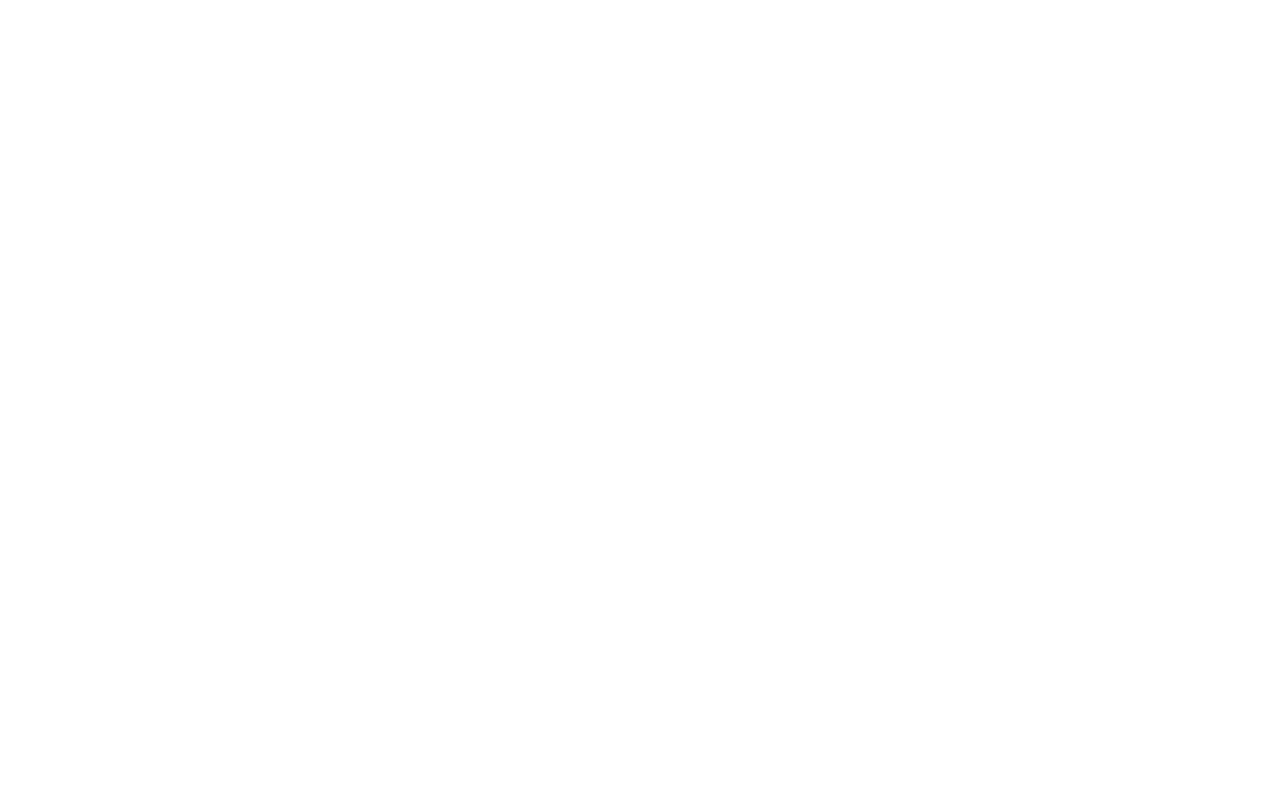
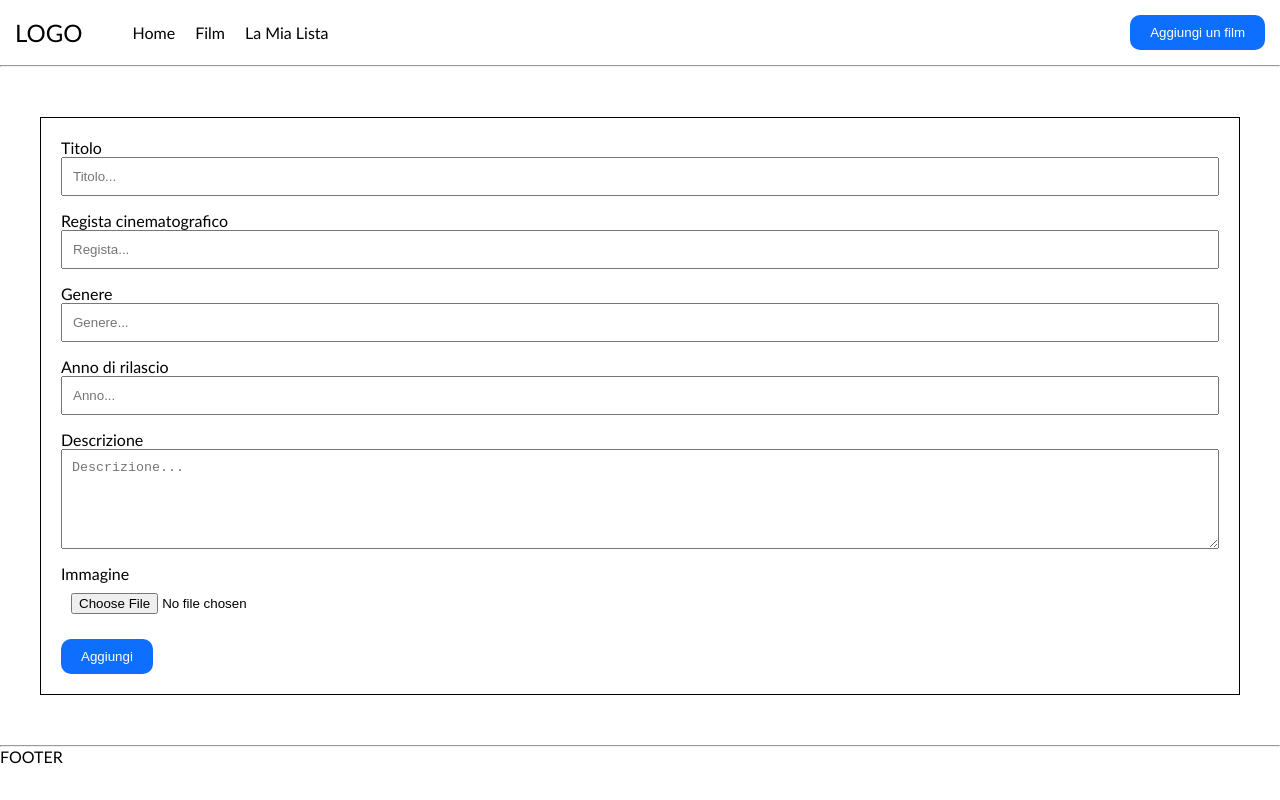
Before and after one commit to nicolaparutto/webapp-react, a React (Vite) app: page /add-movie in a window 1280 px wide. Before the commit this address had no page. Built offline with nearby package versions, Linux system fonts and the light colour scheme.

Commit message:
feat: add form NewMovie structure and style

```diff
--- a/src/App.jsx
+++ b/src/App.jsx
@@ -5,7 +5,7 @@
 //pages:
 import HomePage from "./pages/HomePage";
 import MovieDetailPage from "./pages/MovieDetailPage";
-
+import AddMoviePage from "./pages/AddMoviePage";
 //global provider import:
 import { GlobalProvider } from "./context/globalContext";
 
@@ -18,6 +18,7 @@
           <Route Component={DefaultLayout}>
             <Route path="/home" Component={HomePage} />
             <Route path="/movie-detail/:id" Component={MovieDetailPage} />
+            <Route path="/add-movie" Component={AddMoviePage} />
           </Route>
         </Routes>
       </BrowserRouter>
--- a/src/index.css
+++ b/src/index.css
@@ -67,7 +67,7 @@
   color: red;
 }
 
-/*NavBar style*/
+/* NavBar style */
 .nav-container {
   display: flex;
   justify-content: space-between;
@@ -171,3 +171,27 @@
     }
   }
 }
+
+/* AddMoviePage style */
+.new-movie-form {
+  border: 1px solid #000;
+  margin: 50px 0px;
+  padding: 20px;
+
+  form {
+    input {
+      display: block;
+      width: 100%;
+      margin-bottom: 15px;
+      padding: 10px;
+    }
+
+    textarea {
+      display: block;
+      width: 100%;
+      height: 100px;
+      padding: 10px;
+      margin-bottom: 15px;
+    }
+  }
+}
--- a/src/pages/AddMoviePage.jsx
+++ b/src/pages/AddMoviePage.jsx
@@ -0,0 +1,32 @@
+function AddMoviePage() {
+   return (
+      <section className="container">
+         <div className="new-movie-form">
+            <form action="">
+
+               <label htmlFor="title">Titolo</label>
+               <input type="text" name="title" placeholder="Titolo..." />
+
+               <label htmlFor="director">Regista cinematografico</label>
+               <input type="text" name="director" placeholder="Regista..." />
+
+               <label htmlFor="genre">Genere</label>
+               <input type="text" name="genre" placeholder="Genere..." />
+
+               <label htmlFor="year">Anno di rilascio</label>
+               <input type="number" name="relase_year" placeholder="Anno..." />
+
+               <label htmlFor="description">Descrizione</label>
+               <textarea type="text" name="abstract" placeholder="Descrizione..." />
+
+               <label htmlFor="image">Immagine</label>
+               <input type="file" name="image" />
+
+               <button className="btn" type="submit">Aggiungi</button>
+            </form>
+         </div>
+      </section>
+   )
+}
+
+export default AddMoviePage
```
